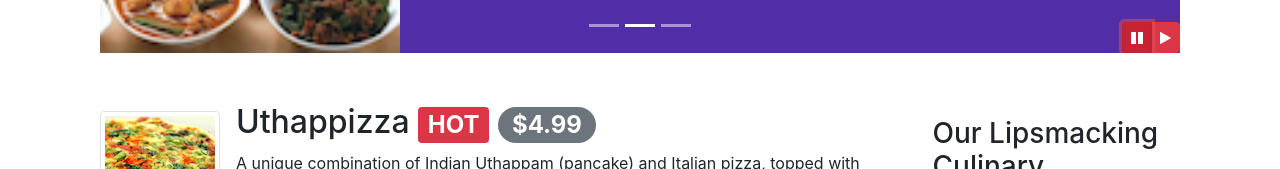
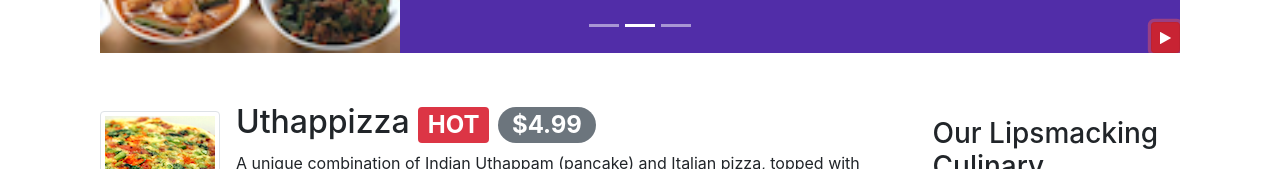
Before and after one commit to socopoko/confusion-bootstrap, a website: page index.html in a window 1280 px wide. Both pictures are taken after a click on the button 1137 px from the left and 668 px from the top of the page. Shown: the part 631-800 px from the top of the page. Drawn offline with nearby package versions, Linux system fonts and the light colour scheme.

Commit message:
More Bootstrap JQuery

```diff
--- a/index.html
+++ b/index.html
@@ -207,14 +207,11 @@
                     <a class="carousel-control-next" href="#mycarousel" role="button" data-slide="next">
                         <span class="carousel-control-next-icon"></span>
                     </a>
-                    <div class="btn-group" id="carouselButton">
-                        <button class="btn btn-danger btn-sm" id="carousel-pause">
-                            <span class="fa fa-pause"></span>
-                        </button>
-                        <button class="btn btn-danger btn-sm" id="carousel-play">
-                            <span class="fa fa-play"></span>
-                        </button>
-                    </div>
+
+                    <button class="btn btn-danger btn-sm" id="carouselButton">
+                        <span class="fa fa-pause"></span>
+                    </button>
+
                 </div>
             </div>
         </div>
@@ -323,14 +320,17 @@
     <script src="node_modules/popper.js/dist/umd/popper.min.js"></script>
     <script src="node_modules/bootstrap/dist/js/bootstrap.min.js"></script>
     <script>
-        $(document).ready(function () {
-            $("#mycarousel").carousel({ interval: 500 });
-            $("#carousel-pause").click(function () {
+        $("#carouselButton").click(function () {
+            if ($("#carouselButton").children("span").hasClass('fa-pause')) {
                 $("#mycarousel").carousel('pause');
-            });
-            $("#carousel-play").click(function () {
+                $("#carouselButton").children("span").removeClass('fa-pause');
+                $("#carouselButton").children("span").addClass('fa-play');
+            }
+            else if ($("#carouselButton").children("span").hasClass('fa-play')) {
                 $("#mycarousel").carousel('cycle');
-            });
+                $("#carouselButton").children("span").removeClass('fa-play');
+                $("#carouselButton").children("span").addClass('fa-pause');
+            }
         });
     </script>
 
```
